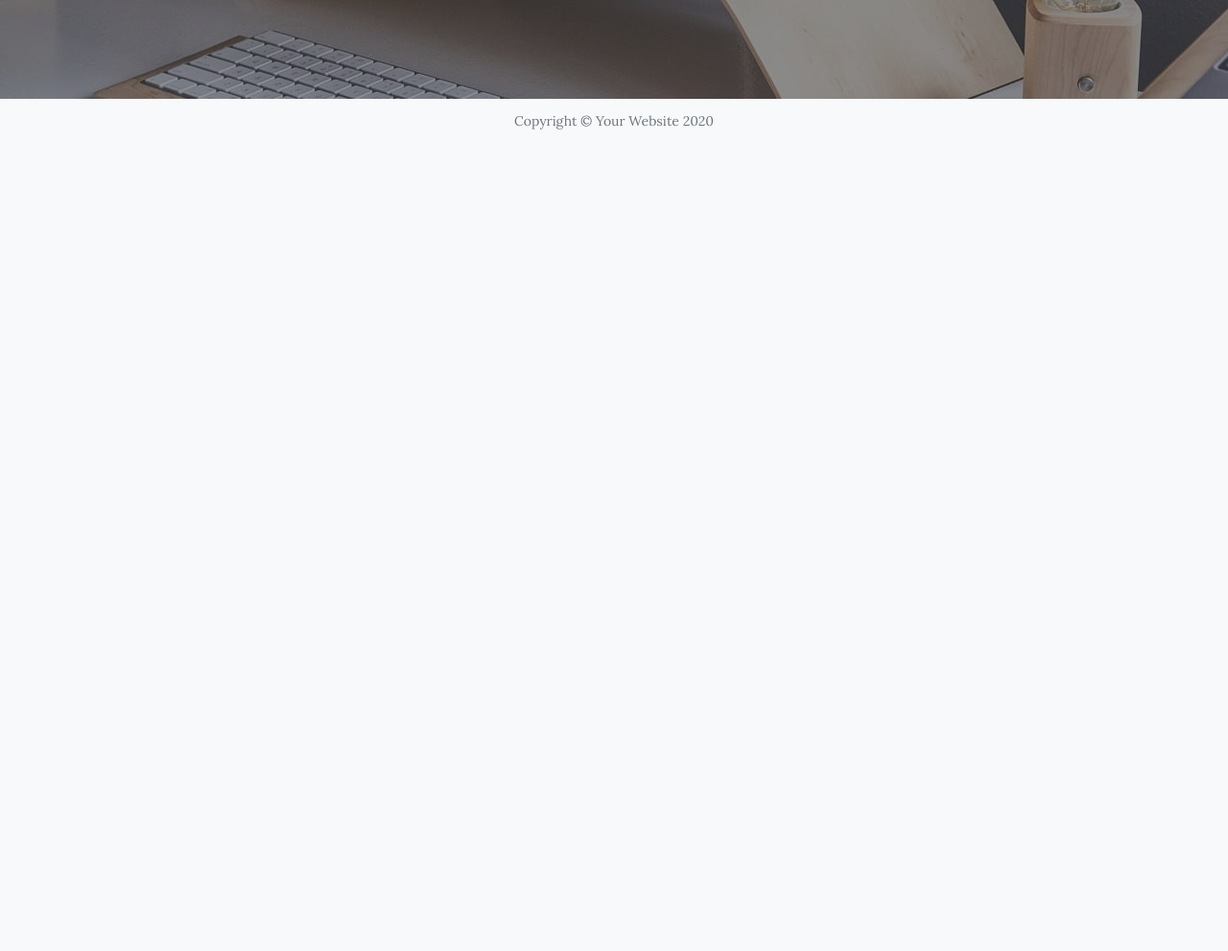
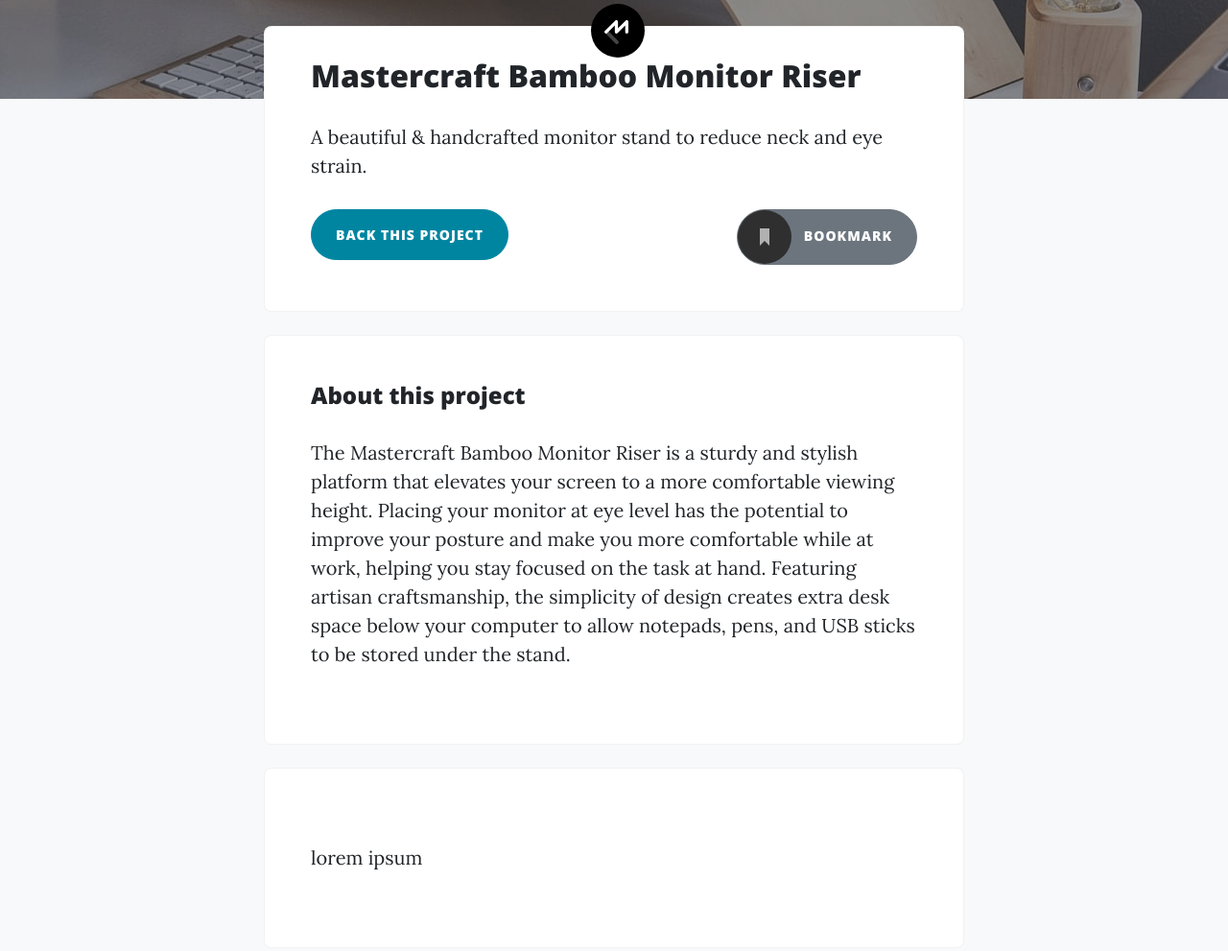
Before and after one commit to GianLuca44/challenge01_crowdfunding-product-page, a website: page challenge01_crowdfunding-product-page/index.html in a window 1280 px wide. Shown: the part 297-1288 px from the top of the page at 96% size. Before the commit the page ends 800 px from the top, so only its background shows below. Drawn offline with nearby package versions, Linux system fonts and the light colour scheme.

Commit message:
content section - part 1

```diff
--- a/challenge01_crowdfunding-product-page/index.html
+++ b/challenge01_crowdfunding-product-page/index.html
@@ -85,7 +85,61 @@
 <div class="container">
     <div class="row">
         <div class="col-lg-8 col-md-10 mx-auto">
+            <div class="custom-container bg-white" style="padding-top: 0px;">
 
+                <div class="border-0 mx-auto " id="icon-small">
+                    <img src="images/logo-mastercraft.svg" alt="">
+                </div>
+
+                <h2>
+                    Mastercraft Bamboo Monitor Riser
+                </h2>
+                <p>
+                    A beautiful & handcrafted monitor stand to reduce neck and eye strain.
+                </p>
+
+                <!-- Action Buttons -->
+                <!-- Left -->
+
+                <div class="btn-group d-flex" role="group" aria-label="Basic example">
+                    <div class="mr-auto">
+                        <button type="button" class="btn btn-primary rounded-pill" data-toggle="modal"
+                                data-target="#exampleModal">
+                            Back this project
+                        </button>
+                    </div>
+
+                    <!-- Right -->
+                    <div>
+                        <button type="button" class="btn btn-secondary rounded-pill pt-0 pb-0 pl-0">
+                            <img src="images/icon-bookmark.svg" class="border-0 mr-2" alt="">
+                            Bookmark
+                        </button>
+                    </div>
+
+                </div>
+
+            </div>
+            <div class="custom-container bg-white">
+                <h4>About this project</h4>
+                <p>
+                    The Mastercraft Bamboo Monitor Riser is a sturdy and stylish platform that elevates your screen
+                    to a more comfortable viewing height. Placing your monitor at eye level has the potential to improve
+                    your posture and make you more comfortable while at work, helping you stay focused on the task at hand.
+
+                    Featuring artisan craftsmanship, the simplicity of design creates extra desk space below your computer
+                    to allow notepads, pens, and USB sticks to be stored under the stand.
+                </p>
+            </div >
+
+            <div class="custom-container bg-white">
+                <p>lorem ipsum</p>
+
+            </div>
+            <div class="custom-container bg-white">
+                <p>lorem ipsum</p>
+
+            </div>
 
 
 
```
